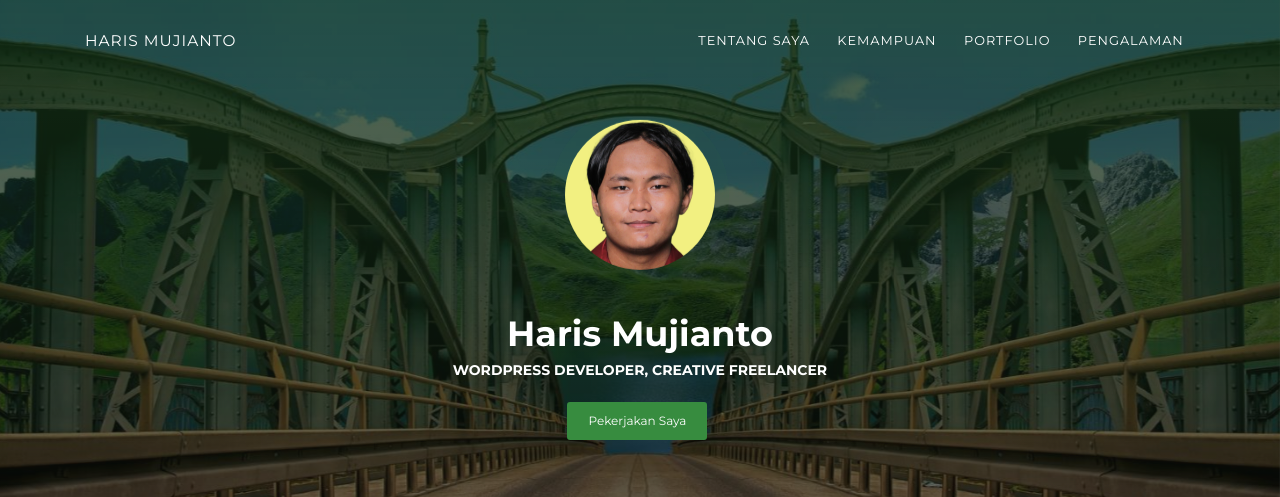
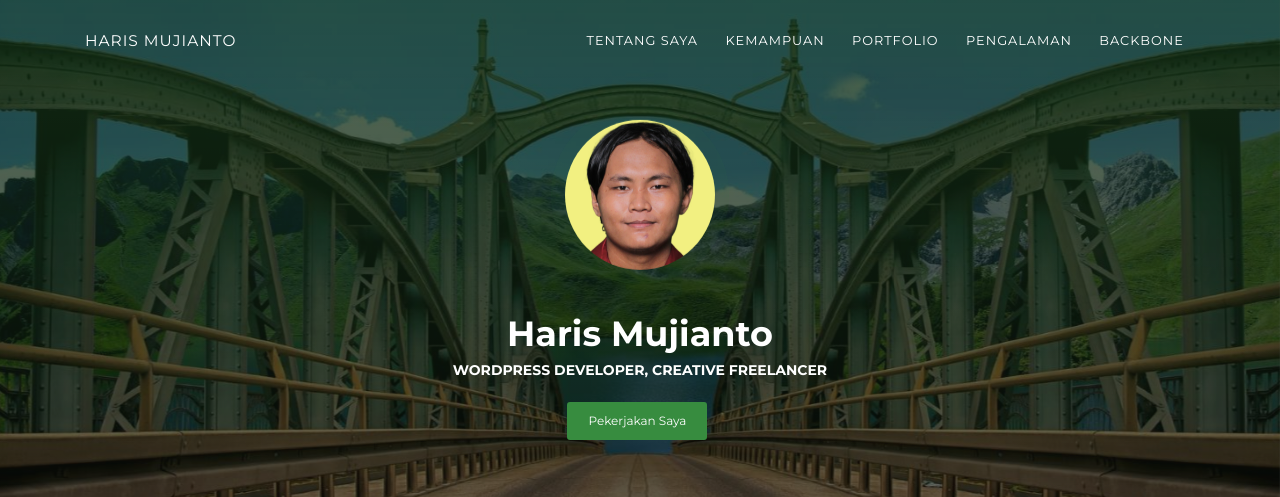
Before and after one commit to harisad/harisad.github.io, a plain HTML site: page index.html in a window 1280 px wide. Shown: the top 497 px of the page. Drawn offline with Linux system fonts and the light colour scheme.

Commit message:
update backbone

```diff
--- a/index.html
+++ b/index.html
@@ -33,6 +33,7 @@
                 <li class="nav-item"><a class="nav-link smooth-scroll" href="#skill">Kemampuan</a></li>
                 <li class="nav-item"><a class="nav-link smooth-scroll" href="#portfolio">Portfolio</a></li>
                 <li class="nav-item"><a class="nav-link smooth-scroll" href="#experience">Pengalaman</a></li>
+                <li class="nav-item"><a class="nav-link smooth-scroll" href="https://harisad.github.io/backbone/">Backbone</a></li>
               </ul>
             </div>
           </div>
```
